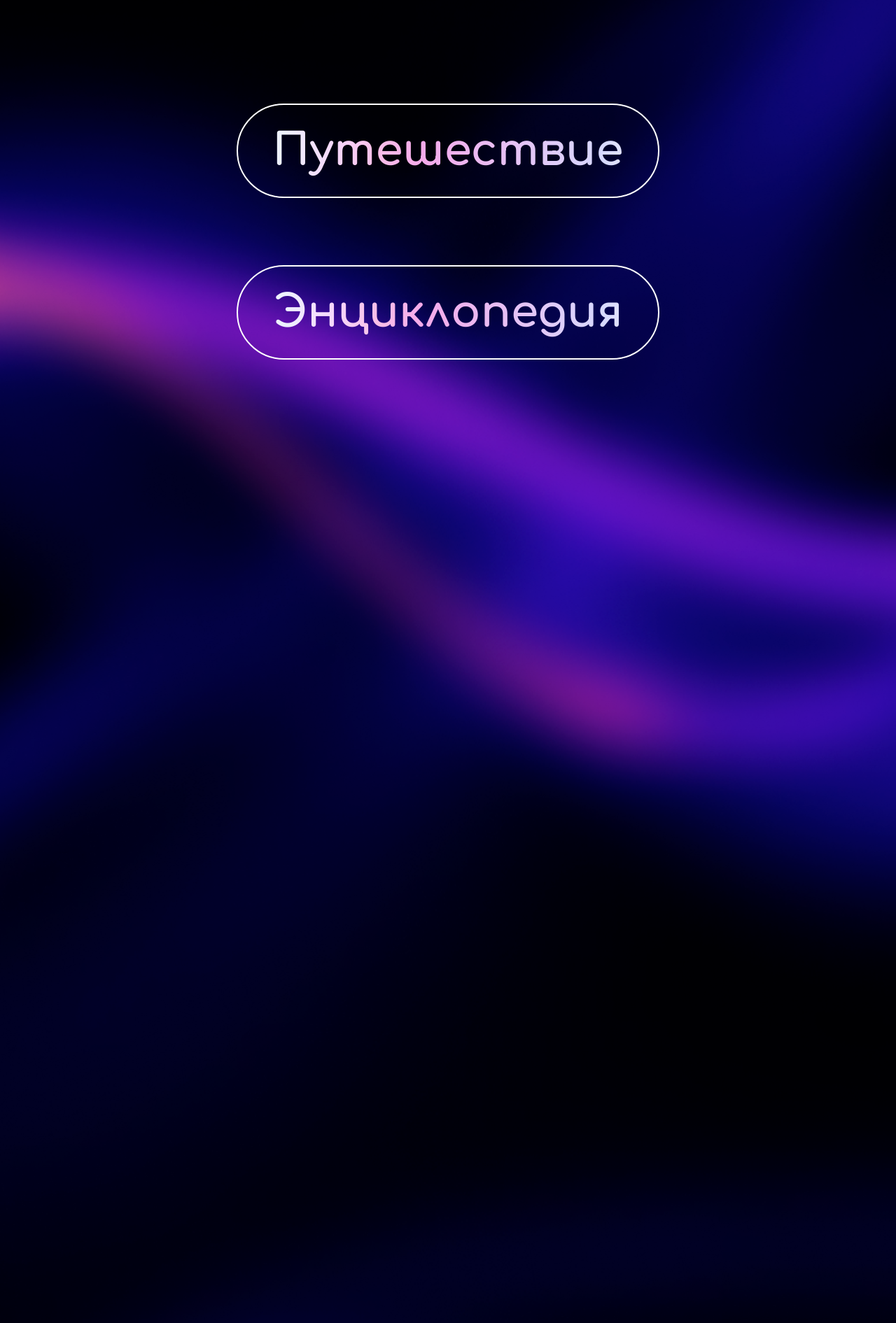
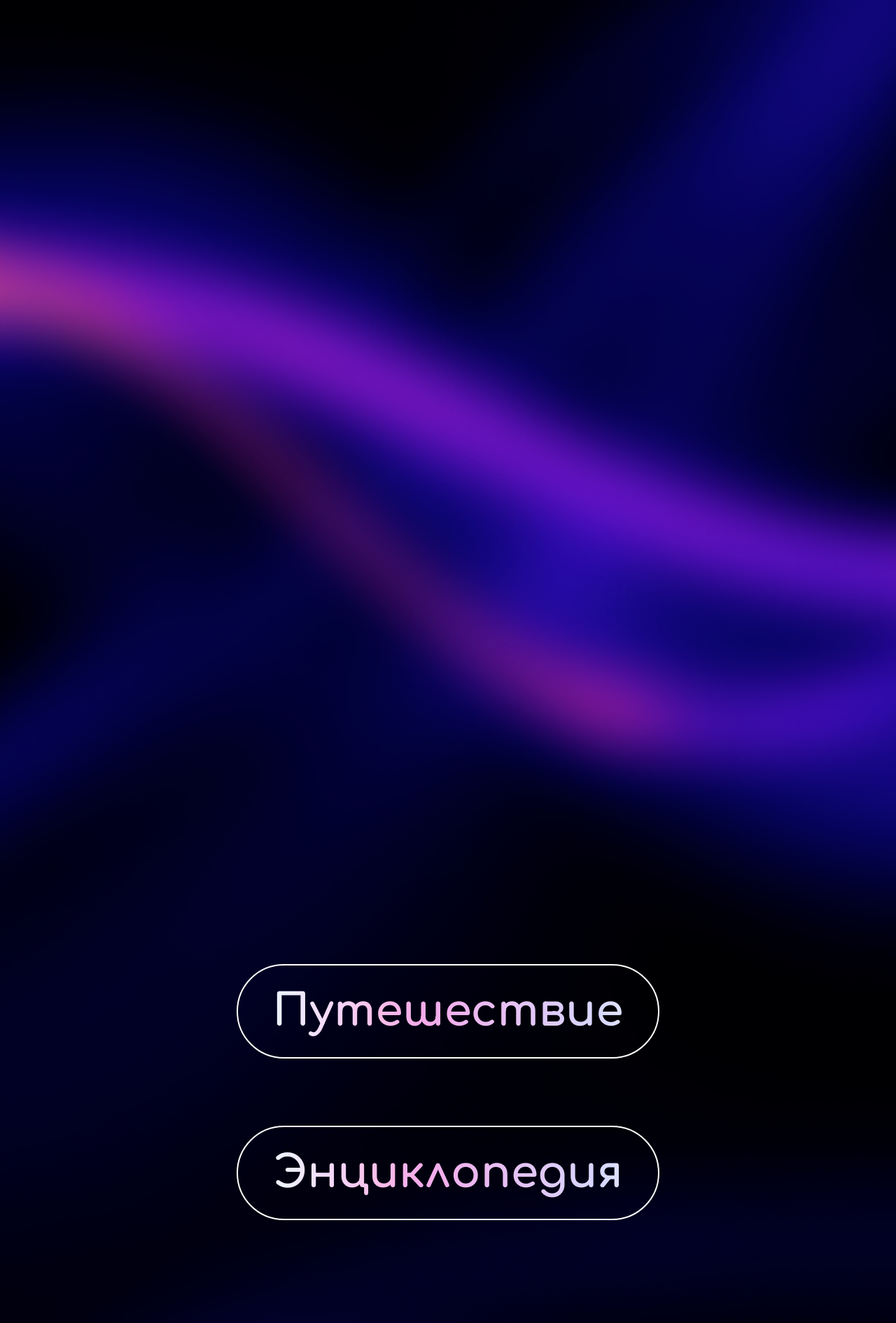
Before and after one commit to Ertshaker/MemeTravel, a Django app: page / in a window 1280 px wide. Shown: the part 120-2011 px from the top of the page at 70% size. Run offline with Django 5.2, Linux system fonts and the light colour scheme.

Commit message:
КУРСАЧ УНИЧТОЖЕН!

```diff
--- a/Site/static/Site/css/index_styles.css
+++ b/Site/static/Site/css/index_styles.css
@@ -182,6 +182,11 @@
     transition: 0.2s ease;
 }
 
+#transition {
+    padding-block: 100px;
+    height: auto;
+}
+
 .show {
     animation: eblan 1s ease-in;
 }
```
